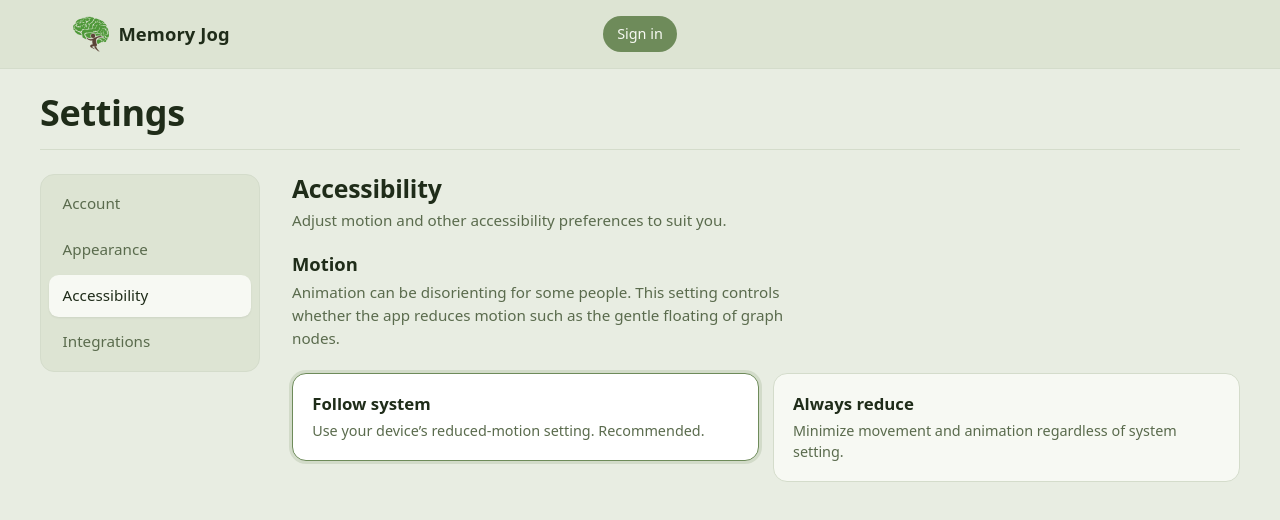
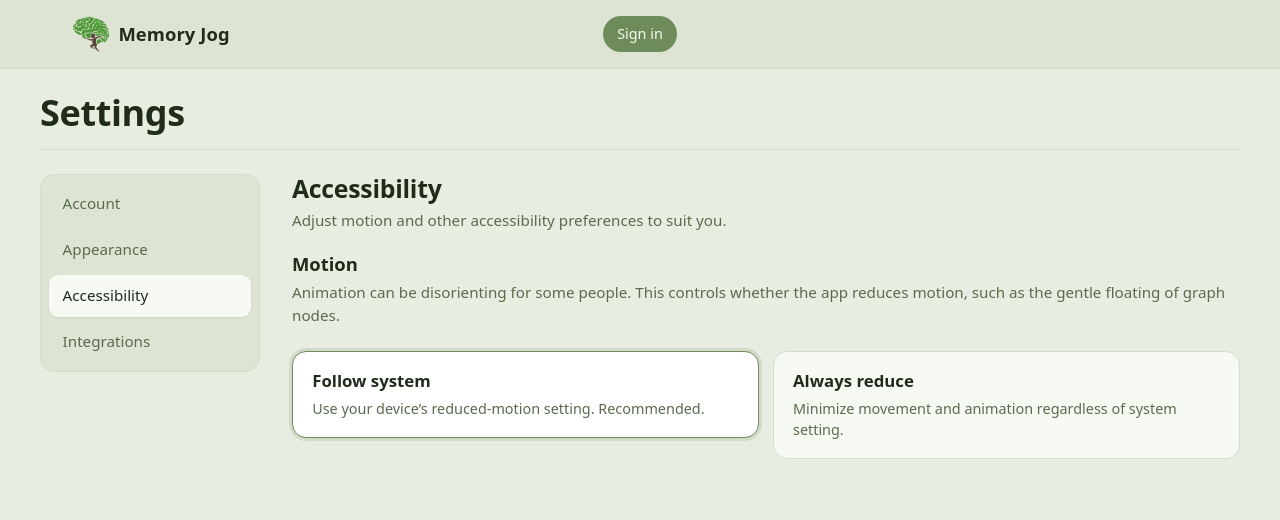
Before and after one commit to jcasp09/bte-alzheimers_web, a React (Vite) app: page /settings/accessibility in a window 1280 px wide. Shown: the top 520 px of the page. Built offline with nearby package versions, Linux system fonts and the light colour scheme; no server answers.

Commit message:
fix: Fix motion setting text wrapping

```diff
--- a/src/pages/settings/Accessibility.module.css
+++ b/src/pages/settings/Accessibility.module.css
@@ -16,7 +16,6 @@
   color: var(--color-text-muted);
   font-size: 0.95rem;
   line-height: 1.5;
-  max-width: 60ch;
 }
 
 .optionList {
--- a/src/pages/settings/Accessibility.tsx
+++ b/src/pages/settings/Accessibility.tsx
@@ -50,8 +50,8 @@ function Accessibility() {
       <div className={styles.section}>
         <h3 className={styles.sectionTitle}>Motion</h3>
         <p className={styles.sectionSubtitle}>
-          Animation can be disorienting for some people. This setting controls whether the app reduces motion such as the
-          gentle floating of graph nodes.
+          Animation can be disorienting for some people.
+          This controls whether the app reduces motion, such as the gentle floating of graph nodes.
         </p>
 
         <ul className={styles.optionList} role="radiogroup" aria-label="Motion preference">
```
